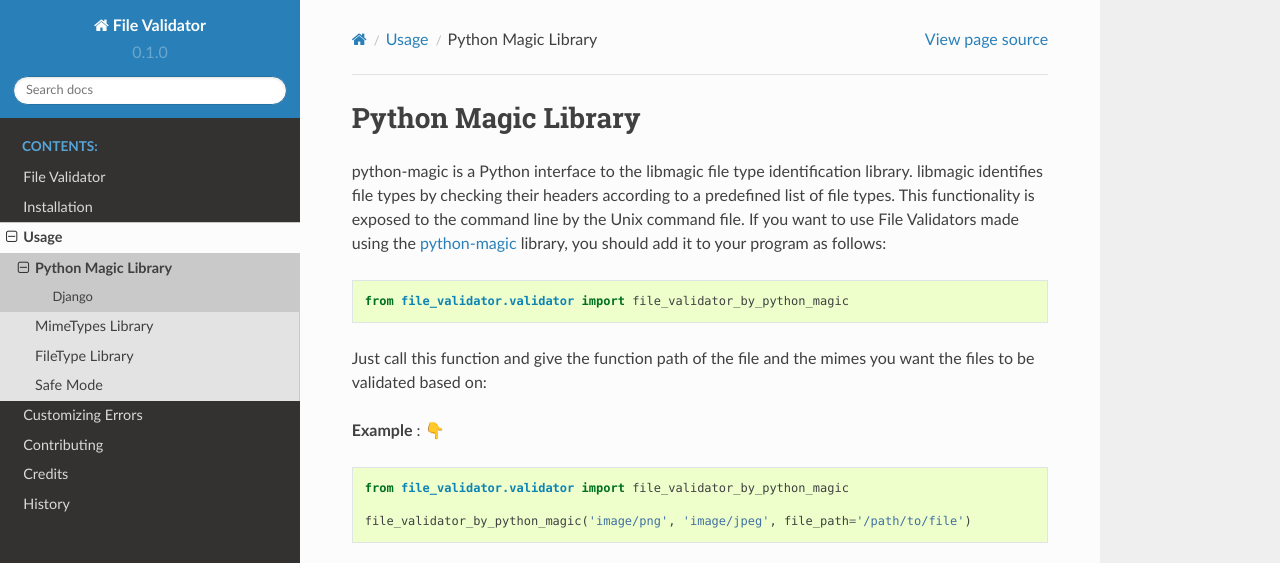
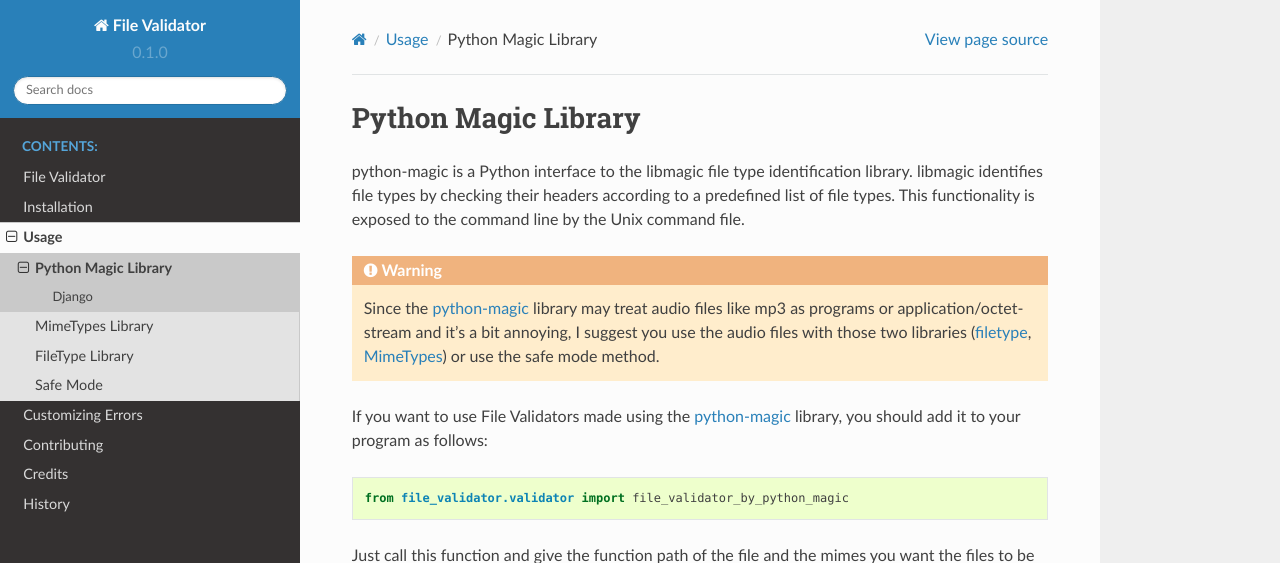
Before and after one commit to file-validator/file-validator, a Sphinx documentation site: the page built from docs/python_magic.rst, in a window 1280 px wide and 900 px high, cut to the strip 0-563 px from the top of the window. Built offline with Sphinx 7.4.7 and the Read the Docs theme 2.0.0, drawn with Linux system fonts in a browser that asks for light colours.

Commit message:
docs: update Python Magic documentation

```diff
--- a/docs/python_magic.rst
+++ b/docs/python_magic.rst
@@ -5,6 +5,16 @@
 library. libmagic identifies file types by checking their headers according
 to a predefined list of file types. This functionality is exposed to the
 command line by the Unix command file.
+
+
+.. warning::
+    Since the `python-magic <https://github.com/ahupp/python-magic>`_ library may treat audio files
+    like mp3 as programs or application/octet-stream and it's a bit
+    annoying, I suggest you use the audio files with those two
+    libraries (`filetype <https://github.com/h2non/filetype.py>`_, `MimeTypes <https://docs.python.org/3/library/mimetypes.html>`_) or use the safe mode method.
+
+
+
 If you want to use File Validators made using the `python-magic <https://github.com/ahupp/python-magic>`_ library, you should add it to your program as follows:
 
 .. code-block:: python
@@ -32,6 +42,7 @@
 To validate files in Django using python-magic we use the ``FileValidatorByPythonMagic`` class
 In order to be able to use the validator written in `Django <https://www.djangoproject.com/>`_ using the
 python-magic library, you must do the following:
+
 
 1 .First, **import** the ``FileValidatorByPythonMagic`` to your Django model as follows:
 
```
